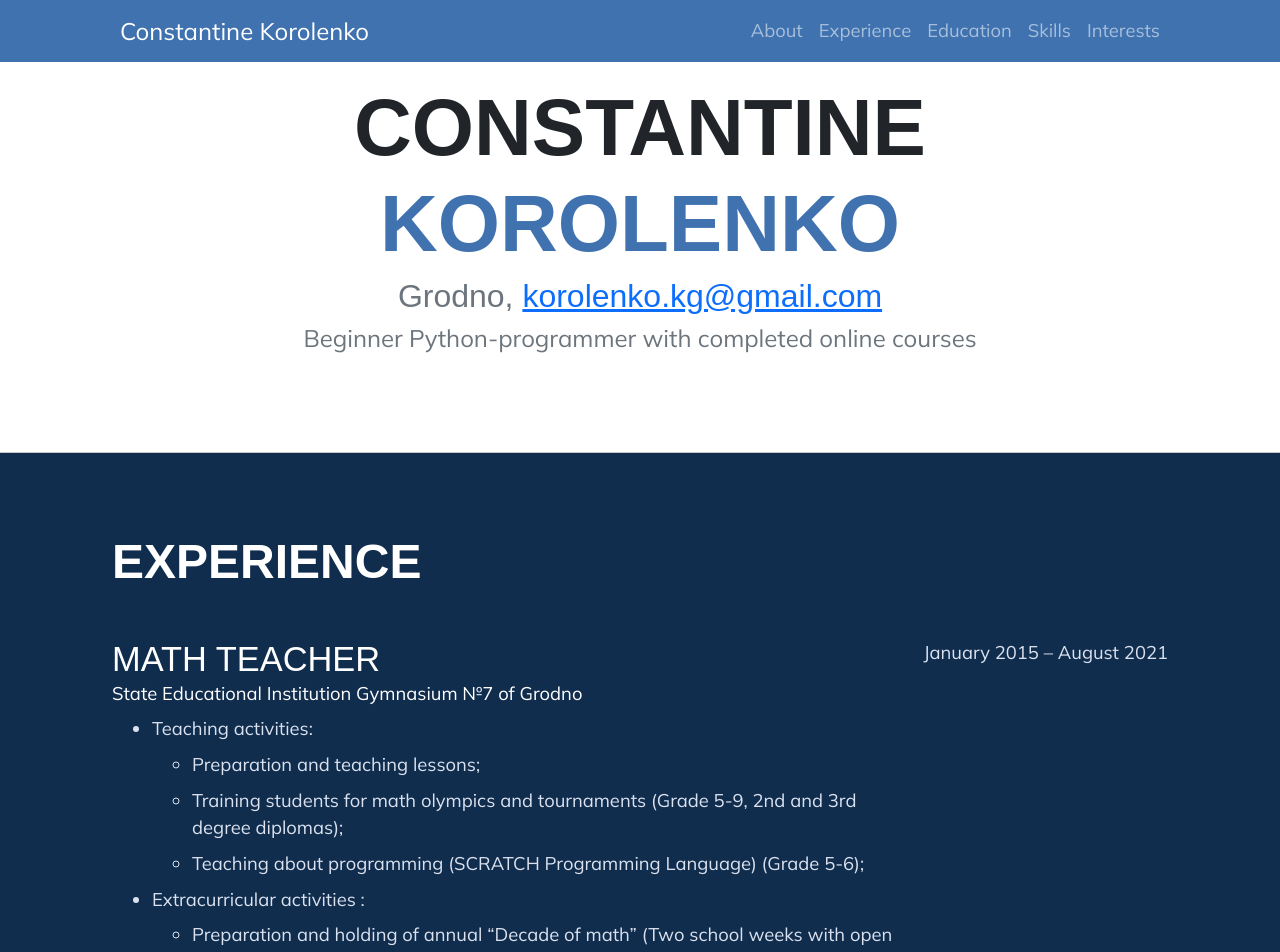
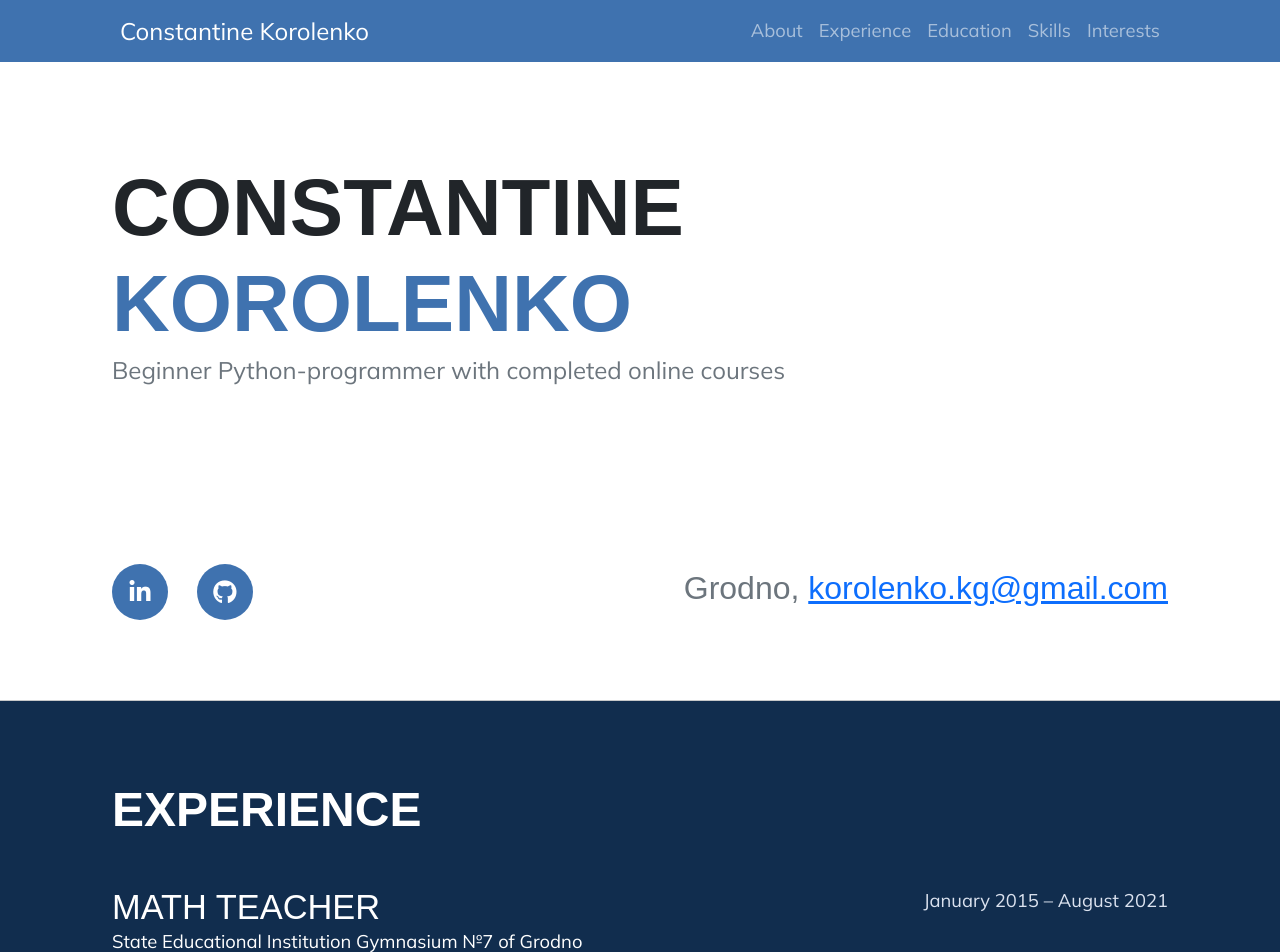
Before and after one commit to Constantine9319/Portfolio, a Flask app: page / in a window 1280 px wide. Shown: the top 952 px of the page. Run offline with Flask 2, Linux system fonts and the light colour scheme; some libraries are stand-ins or nearby versions; some web fonts are replaced.

Commit message:
Procfile added

```diff
--- a/static/css/styles.css
+++ b/static/css/styles.css
@@ -95,7 +95,7 @@ nav {
 /*About section*/
 
 #about {
-
+    margin-top: 5rem;
 }
 .colored{
     color: #3F72AF;
--- a/templates/index.html
+++ b/templates/index.html
@@ -39,22 +39,30 @@
             </div>
         </nav>
 
-<section class="white-section centering" id="about">
+<section class="white-section" id="about">
     <div class="heading">
         <h1>
             Constantine
             <span class="colored">Korolenko</span>
         </h1>
-        <div class="subheading">
-            Grodno, <a href="mailto:korolenko.kg@gmail.com">korolenko.kg@gmail.com</a>
-
-        </div>
         <p class="lead">
             Beginner Python-programmer with completed online courses
         </p>
 
     </div>
 
+</section>
+<section class="white-section">
+    <div class="d-flex flex-column flex-md-row justify-content-between">
+        <div class="social-icons">
+            <a class="social-icon" href="https://www.linkedin.com/in/constantine-k/"><i class="fab fa-linkedin-in"></i></a>
+            <a class="social-icon" href=""><i class="fab fa-github"></i></a>
+        </div>
+    <div class="subheading">
+            Grodno, <a href="mailto:korolenko.kg@gmail.com">korolenko.kg@gmail.com</a>
+
+        </div>
+        </div>
 </section>
 <hr>
 <section class="blue-section" id="experience">
```
